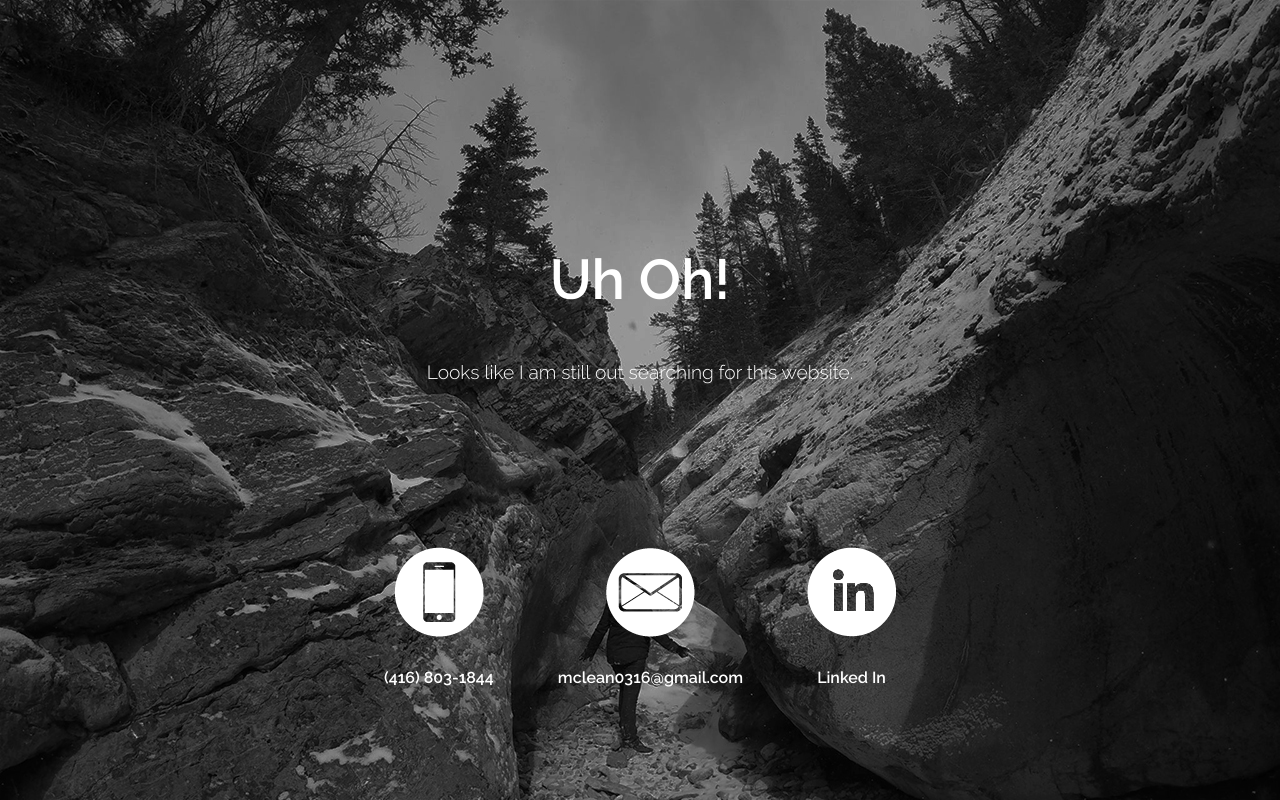
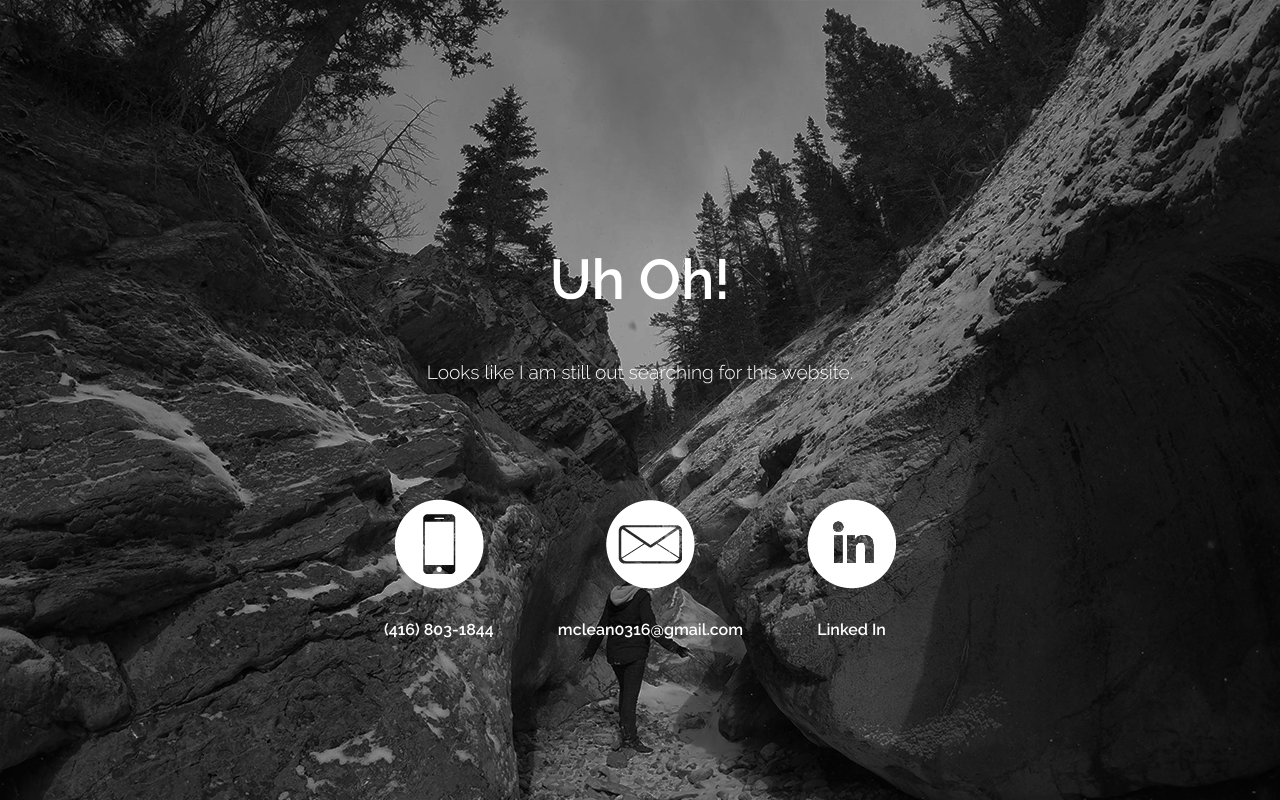
Before and after one commit to mcle0316/mcle0316.github.io, a plain HTML site: page index.html in a window 1280 px wide. Drawn offline with Linux system fonts and the light colour scheme.

Commit message:
Icon adjustment
removed padding for contact icons

```diff
--- a/styles/main.css
+++ b/styles/main.css
@@ -41,7 +41,6 @@ h4 {
 }
 
 .contact-section {
-	padding: 3rem 5rem;
 	text-align:center;
 	color: #01b9ae;
 }
```
